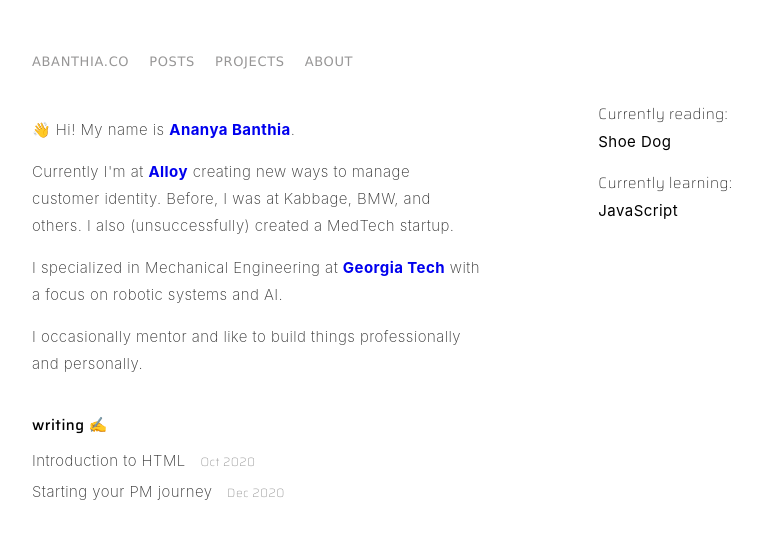
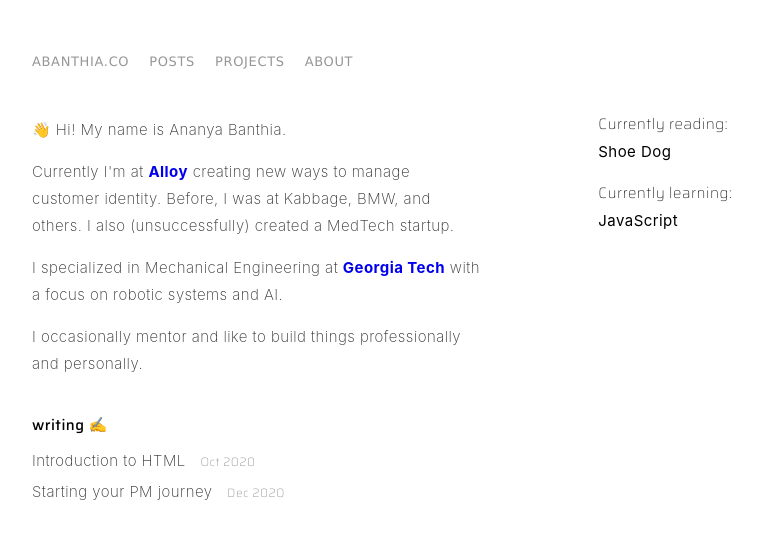
Before and after one commit to ananyabanthia/site, a plain HTML site: page index.html in a window 1280 px wide. Shown: the whole page, without its empty margins (258-1020 px from the left). Drawn offline with nearby package versions, Linux system fonts and the light colour scheme.

Commit message:
Update index.html

```diff
--- a/index.html
+++ b/index.html
@@ -33,7 +33,7 @@
 
   <div class="intro-container" style="max-width:700px;">
     <div class="content">
-      <p class="p-intro-text">👋 Hi! My name is <a href="about.html" class="body-link">Ananya Banthia</a>.</p>
+      <p class="p-intro-text">👋 Hi! My name is Ananya Banthia.</p>
       <p class="p-intro-text">Currently I'm at <a href="https://alloy.co" target="_blank" class="body-link">Alloy</a>
         creating new ways to manage customer identity. Before, I was at Kabbage, BMW, and others. I also
         (unsuccessfully) created a MedTech
@@ -53,7 +53,7 @@
   </div>
 
   <div class="content">
-    <div style="font-family:'saira', sans-serif; font-weight: 10;">Currently reading:</div>
+    <div style="font-family:'saira', sans-serif; font-weight: 10; padding-top:10px;">Currently reading:</div>
     <div>Shoe Dog</div>
     <div style="font-family:'saira', sans-serif; font-weight: 10; padding-top: 15px;">Currently learning:</div>
     <div>JavaScript</div>
```
